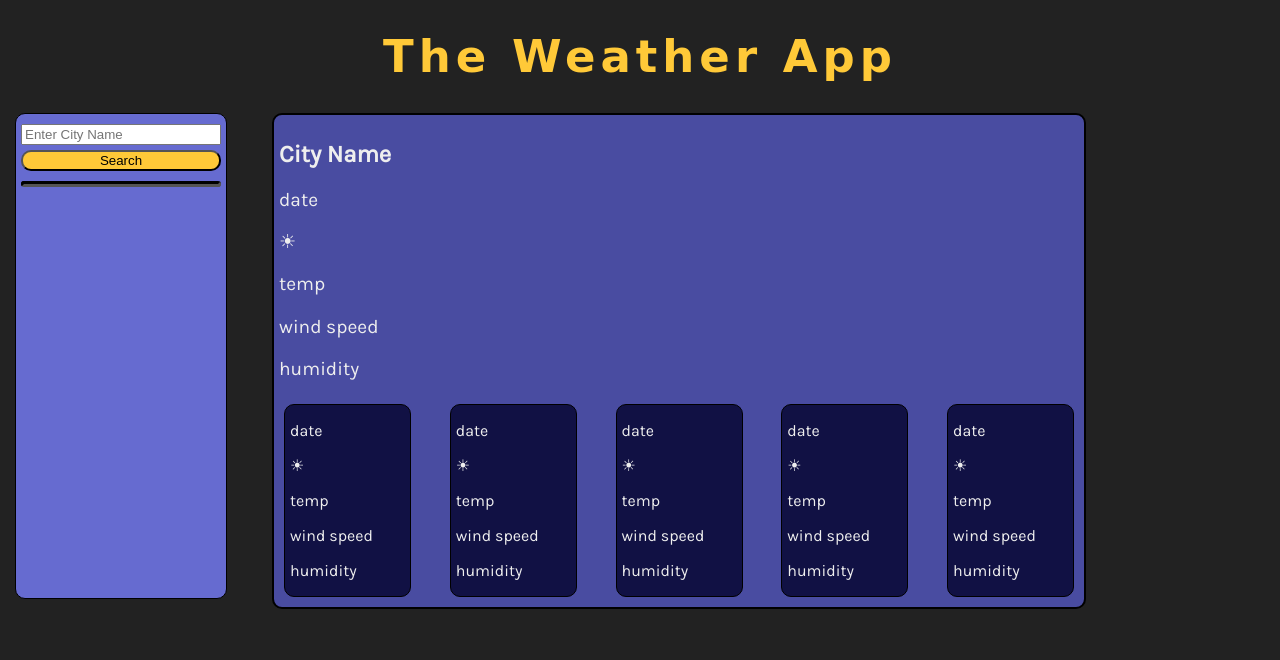
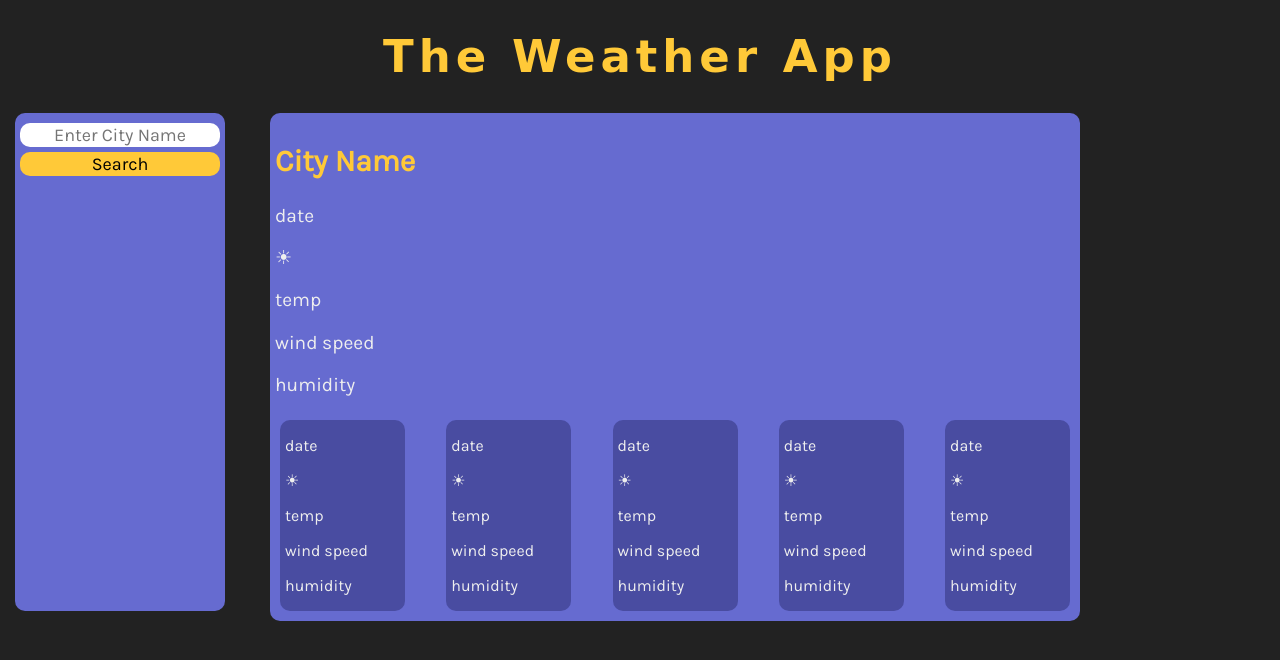
Before and after one commit to Max24p7/weather-app, a plain HTML site: page index.html in a window 1280 px wide. Drawn offline with Linux system fonts and the light colour scheme; no server answers; a web font is replaced by a local one.

Commit message:
Edited CSS, added google fonts api

```diff
--- a/style.css
+++ b/style.css
@@ -26,7 +26,7 @@ h1 {
     flex-direction: column;
     width: 200px;
     padding: 5px;
-    border: 1px solid black;
+
     margin-right: 40px;
     margin-bottom: 10px;
     margin-left: 5px;
@@ -34,30 +34,43 @@ h1 {
 
 #searchBox {
     margin: 5px 0px 5px 0px;
+    font-family: 'Karla', sans-serif;
+    font-size: 18px;
+    border-radius: 10px;
+    border: 0px;
+    text-align: center;
 }
 
 #searchBtn {
     background-color: #FFC938;
+    font-family: 'Karla', sans-serif;
     margin-top: 5px 0px 5px 0px;
     border-radius: 10px;
+    border: 0px;
+    font-size: 18px;
 }
 
 #recentCity {
-    background-color: #FFC938;
+    background-color: #EEEEEE;
     text-align: center;
     margin: 10px 0px 5px 0px;
-    border: 3px black inset;
+
     border-radius: 10px;
 }
 
 .weather-container {
-    background-color: #494ca1;
+    background-color: #666BD0;
     color: #EEEEEE;
     width: 800px;
-    border: 2px black solid;
+
     border-radius: 10px;
     margin-left: 5px;
     padding: 5px;
+}
+
+#selectedCity {
+    color: #FFC938;
+    font-size: 30px;
 }
 
 .today-container {
@@ -73,8 +86,8 @@ h1 {
 }
 
 #fiveDay {
-    background-color: #111144;
-    border: 1px black solid;
+    background-color: #494CA1;
+
     border-radius: 10px;
     margin: 5px;
     width: 120px;
```
